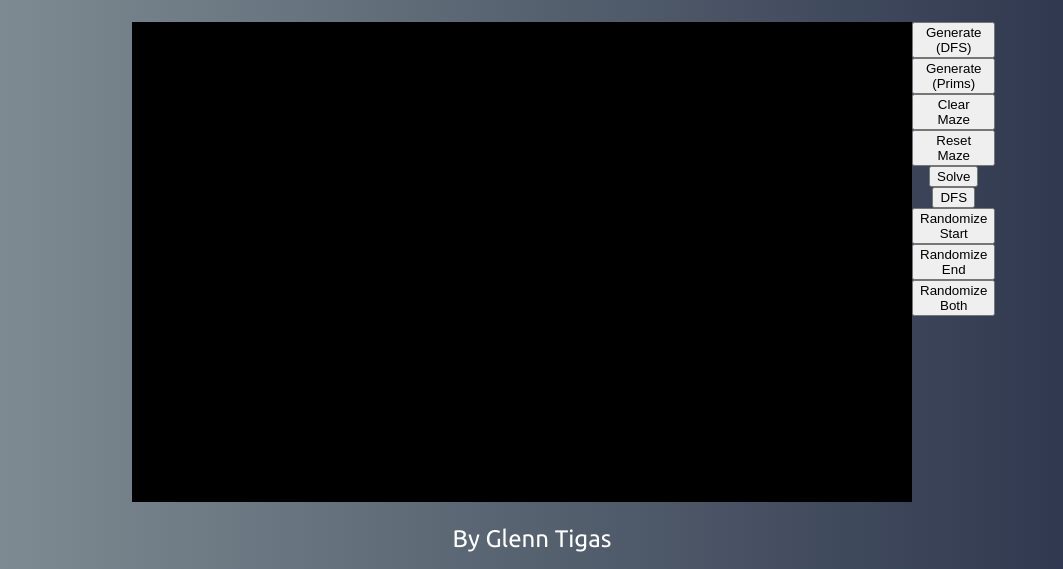
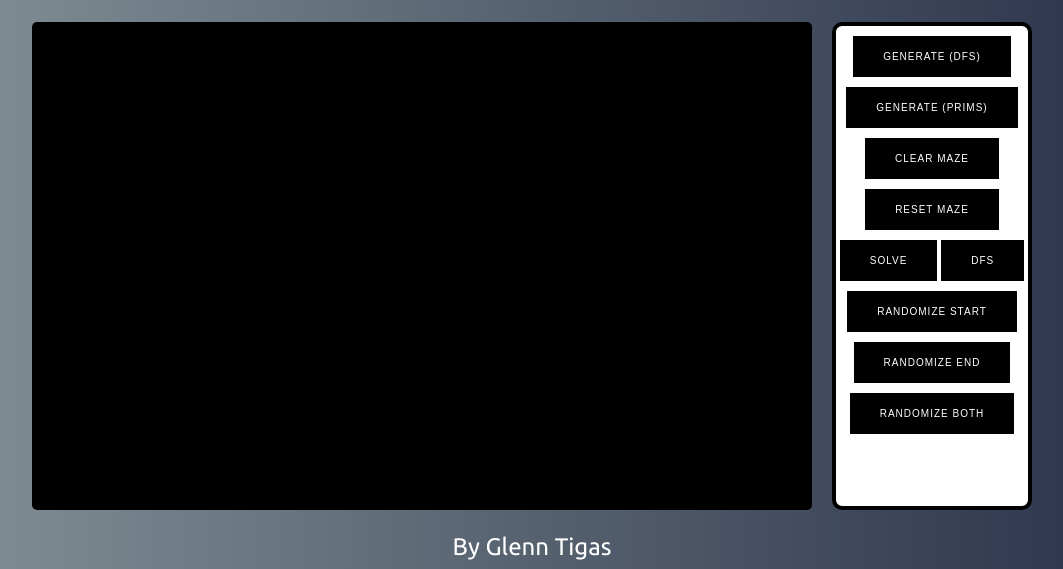
Before and after one commit to gtigas/maze-viz, a website built with webpack: page index.html in a window 1280 px wide. Shown: the part 110-679 px from the top of the page, without its empty margins (108-1171 px from the left). Built offline with nearby package versions, Linux system fonts and the light colour scheme.

Commit message:
Add styling for right menu

```diff
--- a/assets/styles/style.css
+++ b/assets/styles/style.css
@@ -13,11 +13,12 @@ a:hover { color: lightgreen }
 
 #canvas{
   background-color: black;
+  border-radius: 5px;
 }
 
 .canvas-container {
   margin: 0 auto;
-  width: 800px;
+  width: 1000px;
   display: flex;
   flex-direction: row;
 }
@@ -43,3 +44,47 @@ p {
 .contact-links i {
   font-size: 35px;
 }
+
+.menu {
+  background: white;
+  display: block;
+  height: 480px;
+  width: 200px;
+  border: 4px solid black;
+  border-radius: 10px;
+  margin-left: 20px
+}
+
+.menu button {
+  font-family: 'Montserrat', sans-serif;
+  font-size: 10px;
+  font-weight: 100;
+  border: none;
+  color: #fff;
+  background-color: black;
+  padding: 15px 30px;
+  letter-spacing: 1px;
+  text-transform: uppercase;
+  margin-top: 10px
+}
+
+.menu button:disabled {
+  background-color: #ECE9E6;
+  transition: 0.1s;
+}
+
+.menu button:disabled:hover {
+  box-shadow: none;
+  color: #fff;
+  background-color: #ECE9E6;
+  cursor: inherit;
+  transition: 0.3s;
+}
+
+.menu button:hover {
+  box-shadow: 5px 5px 5px #888888;
+  color: black;
+  background-color: #fff;
+  cursor: pointer;
+  transition: 0.3s;
+}
--- a/index.html
+++ b/index.html
@@ -14,7 +14,7 @@
     <h1>MAZE VIZ</h1>
     <div class="canvas-container">
       <canvas id="canvas" width="780" height="480"></canvas>
-      <div class="">
+      <div class="menu">
         <button name="button" id='generate-start'>Generate (DFS)</button>
         <button name="button" id='generate-prims'>Generate (Prims)</button>
         <button name="button" id='clear-button'>Clear Maze</button>
```
